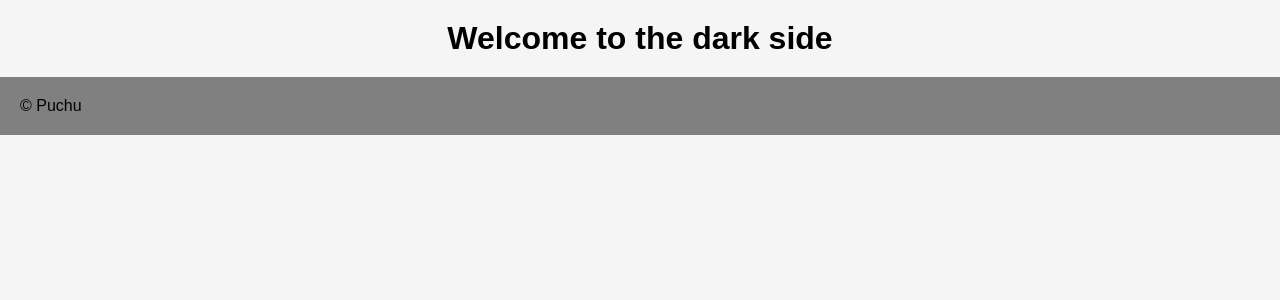
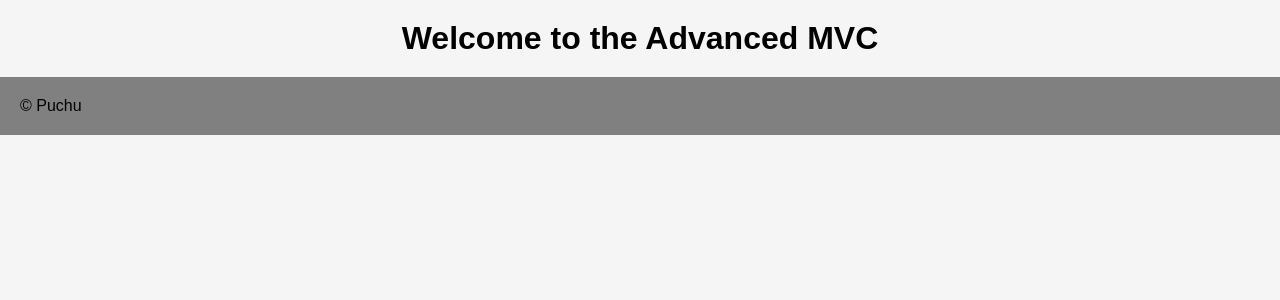
Before and after one commit to Pau111111/MVC_Advanced, a PHP site: page / in a window 1280 px wide. Shown: the part 38-338 px from the top of the page. Run offline with PHP 8.4, Linux system fonts and the light colour scheme; some libraries are stand-ins or nearby versions.

Commit message:
Main title changed

```diff
--- a/views/main/index.php
+++ b/views/main/index.php
@@ -5,7 +5,7 @@
     require VIEWS . '/header.php';
     ?>
     <div id="main">
-        <h1 class="center">Welcome to the dark side</h1>
+        <h1 class="center">Welcome to the Advanced MVC</h1>
     </div>
     <?php
         require VIEWS . '/footer.php';
```
